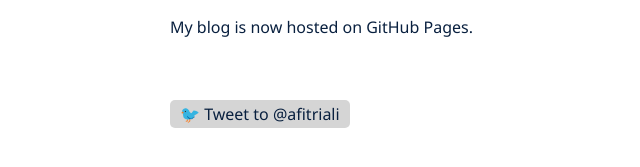
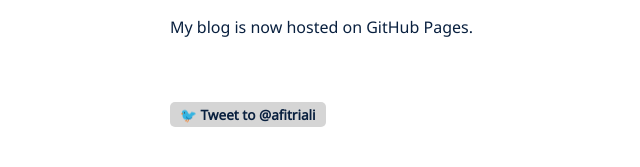
Before and after one commit to xfltrt/xfltrt.github.io, a Jekyll site: the page built from index.html, in a window 1280 px wide. Shown: the part 155-322 px from the top of the page, without its empty margins (120-760 px from the left). Built offline with Jekyll 4.4.1, drawn with Linux system fonts in a browser that asks for light colours; comment, search, counter and statistics services are not loaded.

Commit message:
Update main.scss

```diff
--- a/_sass/main.scss
+++ b/_sass/main.scss
@@ -71,6 +71,8 @@
 footer a {
   background: var(--colour-gray);
   border-radius: 5px;
+  font-size: 0.85rem;
+  font-weight: 700;
   color: var(--colour-dark);
   padding: 3px 10px;
   text-decoration: none;
```
